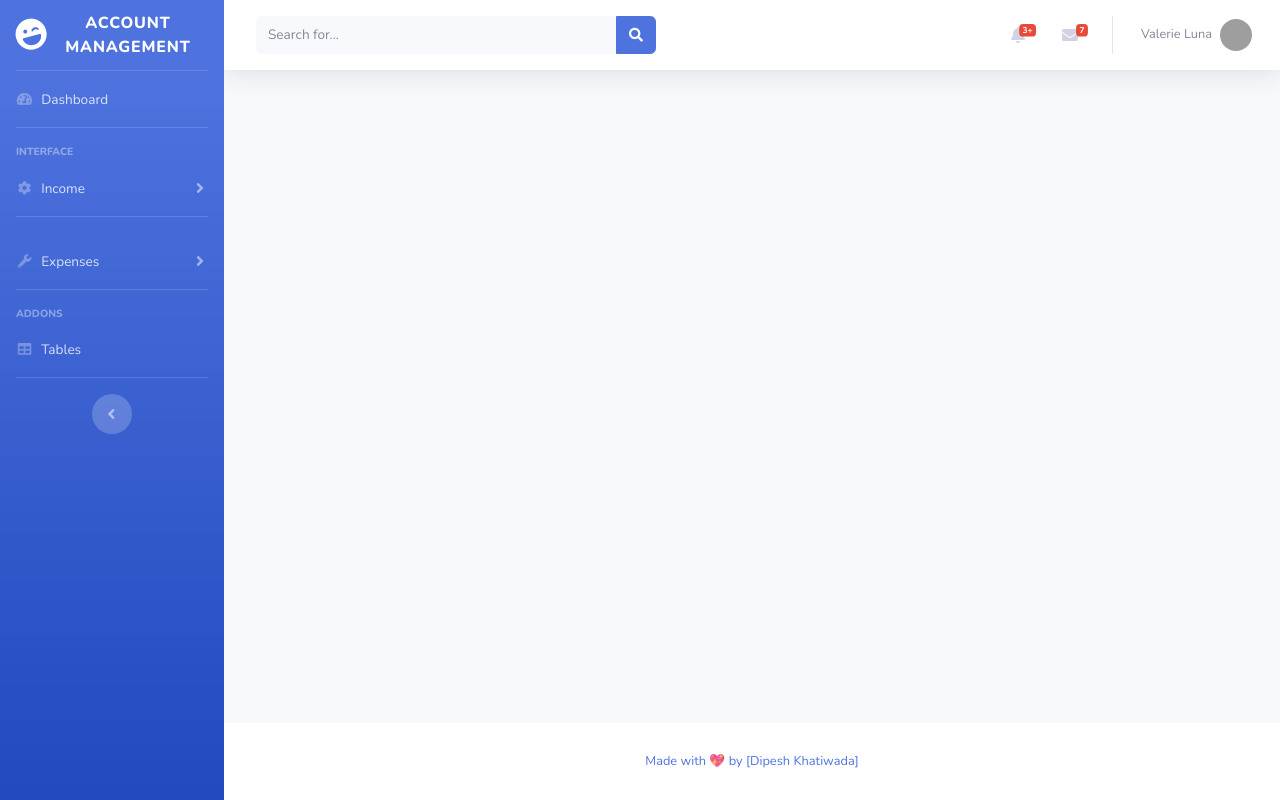
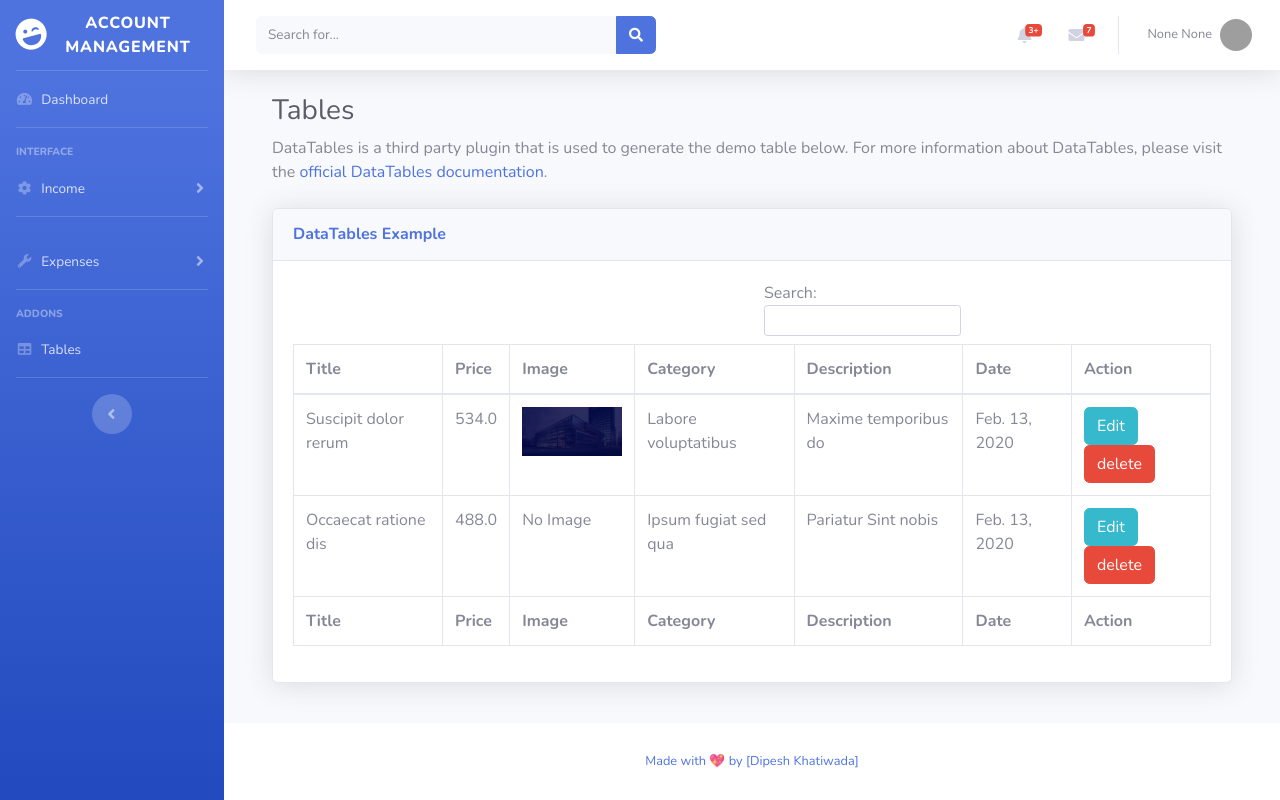
Before and after one commit to dipeshkhatiwada/accountmanager, a Django app: page /income/ in a window 1280 px wide. Run offline with Django 3.2, Linux system fonts and the light colour scheme; a user stored in the database is signed in; data comes from the database, SQL or seed files in the repository; both versions use the stored data as it was after the commit; some libraries are stand-ins or nearby versions; grey boxes are pictures that could not be loaded.

Commit message:
create and listing category and detail

```diff
--- a/expenses/views.py
+++ b/expenses/views.py
@@ -32,11 +32,11 @@ class ExpensesAddView(LoginRequiredMixin, View):
     template_name = 'add_expenses.html'
     def get(self,request):
         context = {
-            'form': ExpensesForm()
+            'form': ExpensesForm(request.user.id)
         }
         return render(request,self.template_name,context)
     def post(self, request, *args, **kwargs):
-        forms = ExpensesForm(request.POST, request.FILES or None)
+        forms = ExpensesForm(request.user.id, request.POST, request.FILES or None)
         if forms.is_valid():
             data = forms.save()
 
--- a/income/urls.py
+++ b/income/urls.py
@@ -1,7 +1,9 @@
 from django.urls import  path
-from .views import IncomeCategoryView,IncomeAddView,IncomeView
+from .views import IncomeCategoryView,IncomeAddView,IncomeView, IncomeEditView, IncomeDeleteView
 urlpatterns = [
     path('category/',IncomeCategoryView.as_view(),name='income_category'),
     path('create/',IncomeAddView.as_view(),name='income_add'),
     path('',IncomeView.as_view(),name='income'),
+    path('edit/<int:id>', IncomeEditView.as_view(), name='income_edit'),
+    path('delete/<int:id>', IncomeDeleteView.as_view(), name='income_delete'),
 ]
--- a/income/views.py
+++ b/income/views.py
@@ -2,7 +2,8 @@ from django.contrib import messages
 from django.contrib.auth.mixins import LoginRequiredMixin
 from django.shortcuts import render, redirect
 from django.views import View
-from .forms import IncomeCateogyForm, IncomeFrom
+from .forms import IncomeCateogyForm, IncomeFrom, IncomeEditFrom
+from .models import IncomeCategory, Income
 
 
 # Create your views here.
@@ -12,7 +13,8 @@ class IncomeCategoryView(LoginRequiredMixin, View):
 
     def get(self, request):
         context = {
-            'form': IncomeCateogyForm()
+            'form': IncomeCateogyForm(),
+            'categories': IncomeCategory.objects.filter(user_id= request.user.id)
         }
         return render(request, self.template_name, context)
 
@@ -35,12 +37,12 @@ class IncomeAddView(LoginRequiredMixin, View):
 
     def get(self, request):
         context = {
-            'form': IncomeFrom()
+            'form': IncomeFrom(request.user.id)
         }
         return render(request, self.template_name, context)
 
     def post(self, request, *args, **kwargs):
-        forms = IncomeFrom(request.POST, request.FILES or None)
+        forms = IncomeFrom(request.user.id, request.POST, request.FILES or None)
         if forms.is_valid():
             data = forms.save()
 
@@ -56,4 +58,39 @@ class IncomeView(LoginRequiredMixin, View):
     template_name = 'income.html'
 
     def get(self, request):
-        return render(request, self.template_name)
+        context = {
+            'incomes':Income.objects.filter(category__in= IncomeCategory.objects.filter(user_id= request.user.id)).order_by('-date')
+        }
+        return render(request, self.template_name, context)
+
+class IncomeEditView(LoginRequiredMixin, View):
+    login_url = '/account/login'
+    template_name = 'edit_income.html'
+
+    def get(self, request,id):
+        data = Income.objects.get(pk=id)
+        context = {
+            'form': IncomeFrom(request.user.id,instance=data)
+        }
+        return render(request, self.template_name, context)
+
+    def post(self, request, *args, **kwargs):
+        forms = IncomeFrom(request.user.id, request.POST, request.FILES or None)
+        if forms.is_valid():
+            data = forms.save()
+
+            messages.add_message(request, messages.SUCCESS, "Income saved successfully")
+            return redirect('income')
+        else:
+            messages.add_message(request, messages.ERROR, "Income saved error")
+            return redirect('income_category')
+
+class IncomeDeleteView(LoginRequiredMixin, View):
+    login_url = '/account/login'
+    template_name = 'edit_income.html'
+
+    def get(self, request,id):
+        income = Income.objects.get(pk=id)
+        income.delete()
+        messages.add_message(request, messages.SUCCESS, "Income successfully deleted")
+        return redirect('income')
--- a/templates/component/nav.html
+++ b/templates/component/nav.html
@@ -151,7 +151,7 @@
     <!-- Nav Item - User Information -->
     <li class="nav-item dropdown no-arrow">
       <a class="nav-link dropdown-toggle" href="#" id="userDropdown" role="button" data-toggle="dropdown" aria-haspopup="true" aria-expanded="false">
-        <span class="mr-2 d-none d-lg-inline text-gray-600 small">Valerie Luna</span>
+        <span class="mr-2 d-none d-lg-inline text-gray-600 small">{{request.user.first_name}} {{request.user.last_name}}</span>
         <img class="img-profile rounded-circle" src="https://source.unsplash.com/QAB-WJcbgJk/60x60">
       </a>
       <!-- Dropdown - User Information -->
--- a/templates/income.html
+++ b/templates/income.html
@@ -15,4 +15,88 @@
 {% block 'body' %}
 {% include 'component/message.html' %}
 
+
+
+        <!-- Begin Page Content -->
+        <div class="container-fluid">
+
+          <!-- Page Heading -->
+          <h1 class="h3 mb-2 text-gray-800">Tables</h1>
+          <p class="mb-4">DataTables is a third party plugin that is used to generate the demo table below. For more information about DataTables, please visit the <a target="_blank" href="https://datatables.net">official DataTables documentation</a>.</p>
+
+          <!-- DataTales Example -->
+          <div class="card shadow mb-4">
+            <div class="card-header py-3">
+              <h6 class="m-0 font-weight-bold text-primary">DataTables Example</h6>
+            </div>
+            <div class="card-body">
+              <div class="table-responsive">
+                <div id="dataTable_wrapper" class="dataTables_wrapper dt-bootstrap4"><div class="row"><div class="col-sm-12 col-md-6">
+                    <div class="dataTables_length" id="dataTable_length">
+                    </div>
+                </div>
+                    <div class="col-sm-12 col-md-6">
+                    <div id="dataTable_filter" class="dataTables_filter"><label>Search:<input type="search" class="form-control form-control-sm" placeholder="" aria-controls="dataTable"></label></div>
+                </div>
+                </div>
+                    <div class="row">
+                        <div class="col-sm-12">
+                <table class="table table-bordered dataTable" id="dataTable" width="100%" cellspacing="0" role="grid" aria-describedby="dataTable_info" style="width: 100%;">
+                  <thead>
+                    <tr role="row">
+                        <th>Title</th>
+                        <th>Price</th>
+                        <th>Image</th>
+                        <th>Category</th>
+                        <th>Description</th>
+                        <th>Date</th>
+                        <th>Action</th>
+                    </tr>
+                  </thead>
+                  <tfoot>
+                    <tr>
+                        <th>Title</th>
+                        <th>Price</th>
+                        <th>Image</th>
+                        <th>Category</th>
+                        <th>Description</th>
+                        <th>Date</th>
+                        <th>Action</th>
+                    </tr>
+                  </tfoot>
+                  <tbody>
+                  {% for income in incomes %}
+                  <tr role="row" class="odd">
+                      <td>{{income.title}}</td>
+                        <td>{{income.price}}</td>
+                        <td>
+                         {% if income.image %}
+                         <img src="{{MEDIA_ROOT}}{{income.image.url}}" alt="{{income.image}}" width="100">
+                         {% else %}
+                          No Image
+                         {% endif %}
+
+                        </td>
+                        <td>{{income.category}}</td>
+                        <td>{{income.description}}</td>
+                        <td>{{income.date}}</td>
+                        <td>
+                            <a href="{% url 'income_edit' income.id %}" class="btn btn-info" >Edit</a>
+                            <a href="{% url 'income_delete'  income.id %}" class="btn btn-danger" onclick="return confirm('Are you sure want to delete?')">delete</a>
+                        </td>
+                    </tr>
+                  {% endfor %}
+                  </tbody>
+                </table>
+                </div>
+                </div>
+                </div>
+              </div>
+            </div>
+          </div>
+
+        </div>
+        <!-- /.container-fluid -->
+
+
 {% endblock %}
```
Also changed, not shown: expenses/forms.py (+4 -4 lines), income/forms.py (+23 -5 lines), templates/edit_expenses.html (added, +18 -0 lines), templates/edit_income.html (added, +18 -0 lines), templates/income_category.html (+16 -0 lines), db.sqlite3, media/income/screenshot-www.google.com-2020.01.12-14_26_16_5.jpg (added), media/income/screenshot-www.google.com-2020.01.12-14_26_16_5_NER8gRS.jpg (added).
